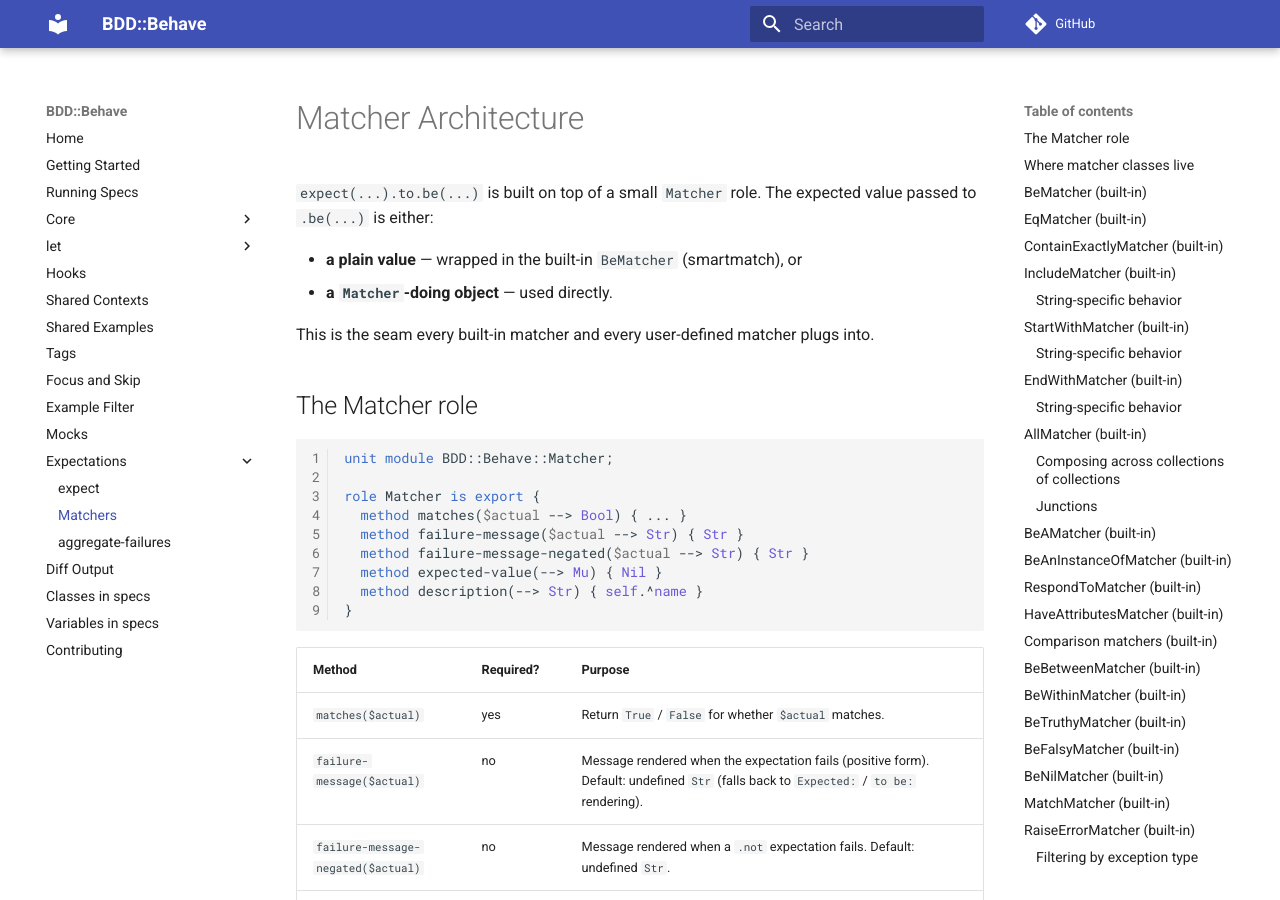
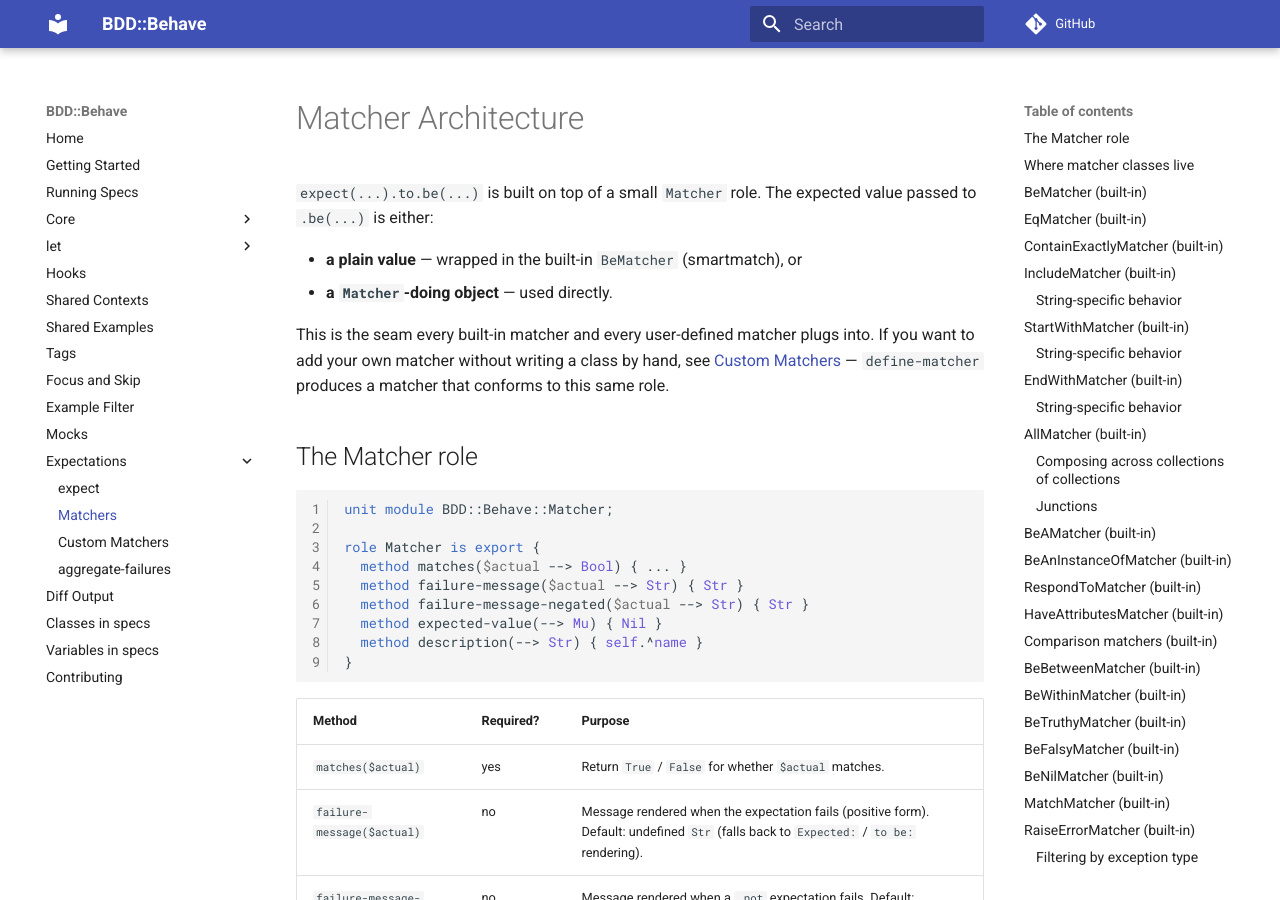
Before and after one commit to gdonald/BDD-Behave, an MkDocs documentation site: the page built from docs-src/docs/expectations/matchers.md, in a window 1280 px wide and 900 px high. Built offline with MkDocs 1.6.1 and Material for MkDocs 9.7.7, drawn with Linux system fonts in a browser that asks for light colours; comment, search, counter and statistics services are not loaded; some of the changed text lies outside the part shown.

Commit message:
Add custom matcher DSL

```diff
--- a/META6.json
+++ b/META6.json
@@ -24,6 +24,7 @@
     "BDD::Behave::Matcher::Change": "lib/BDD/Behave/Matcher/Change.rakumod",
     "BDD::Behave::Matcher::Collection": "lib/BDD/Behave/Matcher/Collection.rakumod",
     "BDD::Behave::Matcher::Core": "lib/BDD/Behave/Matcher/Core.rakumod",
+    "BDD::Behave::Matcher::Custom": "lib/BDD/Behave/Matcher/Custom.rakumod",
     "BDD::Behave::Matcher::Exception": "lib/BDD/Behave/Matcher/Exception.rakumod",
     "BDD::Behave::Matcher::Numeric": "lib/BDD/Behave/Matcher/Numeric.rakumod",
     "BDD::Behave::Matcher::String": "lib/BDD/Behave/Matcher/String.rakumod",
--- a/docs-src/docs/expectations/matchers.md
+++ b/docs-src/docs/expectations/matchers.md
@@ -7,7 +7,9 @@
 - **a `Matcher`-doing object** — used directly.
 
 This is the seam every built-in matcher and every user-defined matcher plugs
-into.
+into. If you want to add your own matcher without writing a class by hand, see
+[Custom Matchers](custom-matchers.md) — `define-matcher` produces a matcher
+that conforms to this same role.
 
 ## The Matcher role
 
@@ -1192,3 +1194,6 @@
 Built-in matchers and user-supplied matchers go through the same role, so a
 custom matcher you write integrates with `expect` exactly the way the
 built-ins do.
+
+For the DSL-form alternative — defining matchers as a bundle of callbacks
+without writing a class — see [Custom Matchers](custom-matchers.md).
--- a/docs-src/mkdocs.yml
+++ b/docs-src/mkdocs.yml
@@ -21,6 +21,7 @@
   - Expectations:
     - expect: expectations/expect.md
     - Matchers: expectations/matchers.md
+    - Custom Matchers: expectations/custom-matchers.md
     - aggregate-failures: expectations/aggregate-failures.md
   - Diff Output: diff/diff.md
   - Classes in specs: classes/classes.md
```
Also changed, not shown: docs-src/docs/expectations/expect.md (+1 -1 lines), 6 other files.
